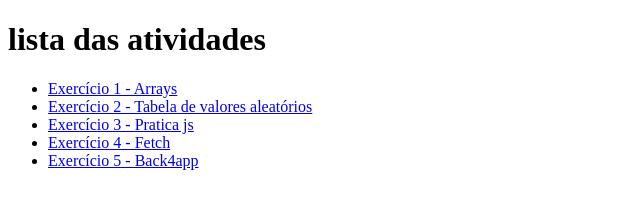
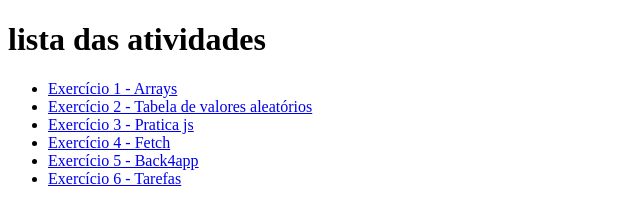
Before and after one commit to evertonantonio/programacaoWeb, a plain HTML site: page index.html in a window 1280 px wide. Shown: the whole page, without its empty margins (0-640 px from the left). Drawn offline with Linux system fonts and the light colour scheme.

Commit message:
atualização

```diff
--- a/index.html
+++ b/index.html
@@ -17,6 +17,7 @@
         <li><a href="./ex3/index.html"> Exercício 3 - Pratica js</li>
         <li><a href="./ex4/index.html"> Exercício 4 - Fetch</a></li>
         <li><a href="./ex5/index.html"> Exercício 5 - Back4app</a></li>
+        <li><a href="./ex6/index.html"> Exercício 6 - Tarefas</li>
 
     </ul>
 
```
